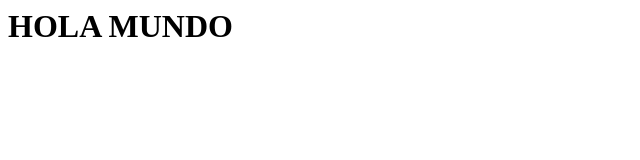
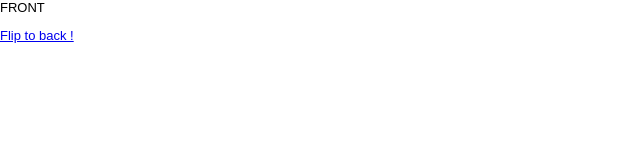
Before and after one commit to Jhonesdg/camilo, a plain HTML site: page index.html in a window 1280 px wide. Shown: the whole page, without its empty margins (0-640 px from the left). Drawn offline with Linux system fonts and the light colour scheme.

Commit message:
Update index.html

```diff
--- a/index.html
+++ b/index.html
@@ -1,7 +1,58 @@
-<HEAD>
+<!DOCTYPE html>
+<html>
+	<head>
+		<title>Flip effect in CSS for iPhone</title>
+		<meta name="viewport" content="width=320; initial-scale=1.0; maximum-scale=1.0; user-scalable=no;"/>
+		<meta name="apple-mobile-web-app-capable" content="yes" />
+		<meta name="apple-mobile-web-app-status-bar-style" content="black" />
 
-</HEAD>
-<BODY>
-<h1>HOLA MUNDO<h1>
-</BODY>
-</HTML>
+		<style type="text/css">
+			body {
+				font: 13px Arial, sans-serif;
+				margin: 0;
+			}
+			#flip {
+				position: absolute;
+				min-height: 460px;
+				width: 320px;
+				-webkit-perspective: 1000;
+				background: #000;
+			}
+			#front, #back {
+				background: #fff;
+				position: absolute;
+				top: 0;
+				width: 100%;
+				min-height: 100%;
+				-webkit-backface-visibility: hidden;
+				-webkit-transform-style: preserve-3d;
+				-webkit-transition: all .5s ease-in-out;
+			}
+			#front {
+				-webkit-transform: rotateY(0deg);
+			}
+			#back {
+				-webkit-transform: rotateY(180deg);
+			}
+			div:target#flip #front {
+				-webkit-transform: rotateY(-180deg);
+			}
+			div:target#flip #back {
+				-webkit-transform: rotateY(0deg);
+			}
+
+		</style>
+	</head>
+	<body>
+		<div id="flip">
+			<div id="front">
+				FRONT
+				<p><a href="#flip">Flip to back !</a></p>
+			</div>
+			<div id="back">
+				BACK
+				<p><a href="#">Flip to front !</a></p>
+			</div>
+		</div>
+	</body>
+</html>
```
